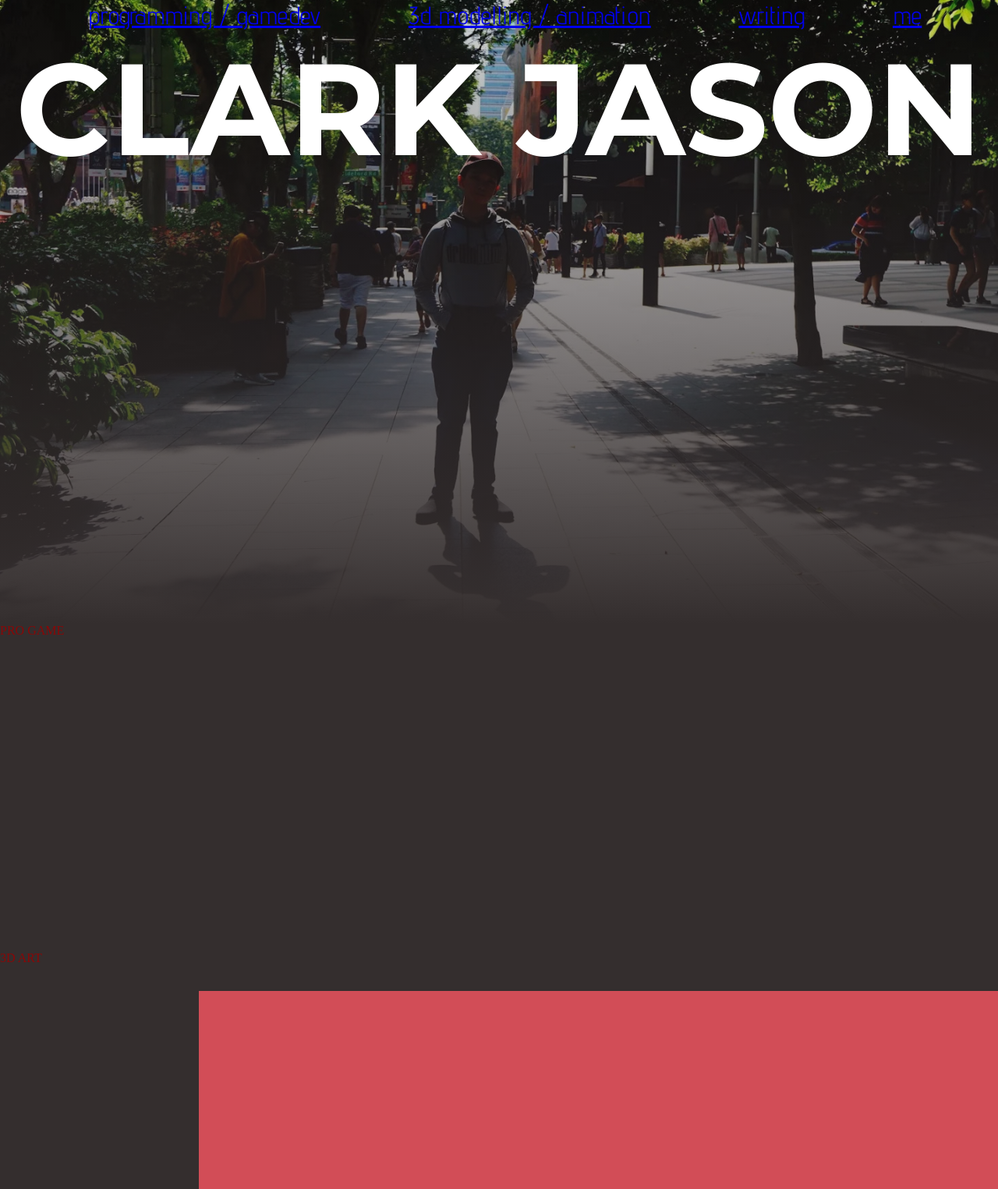
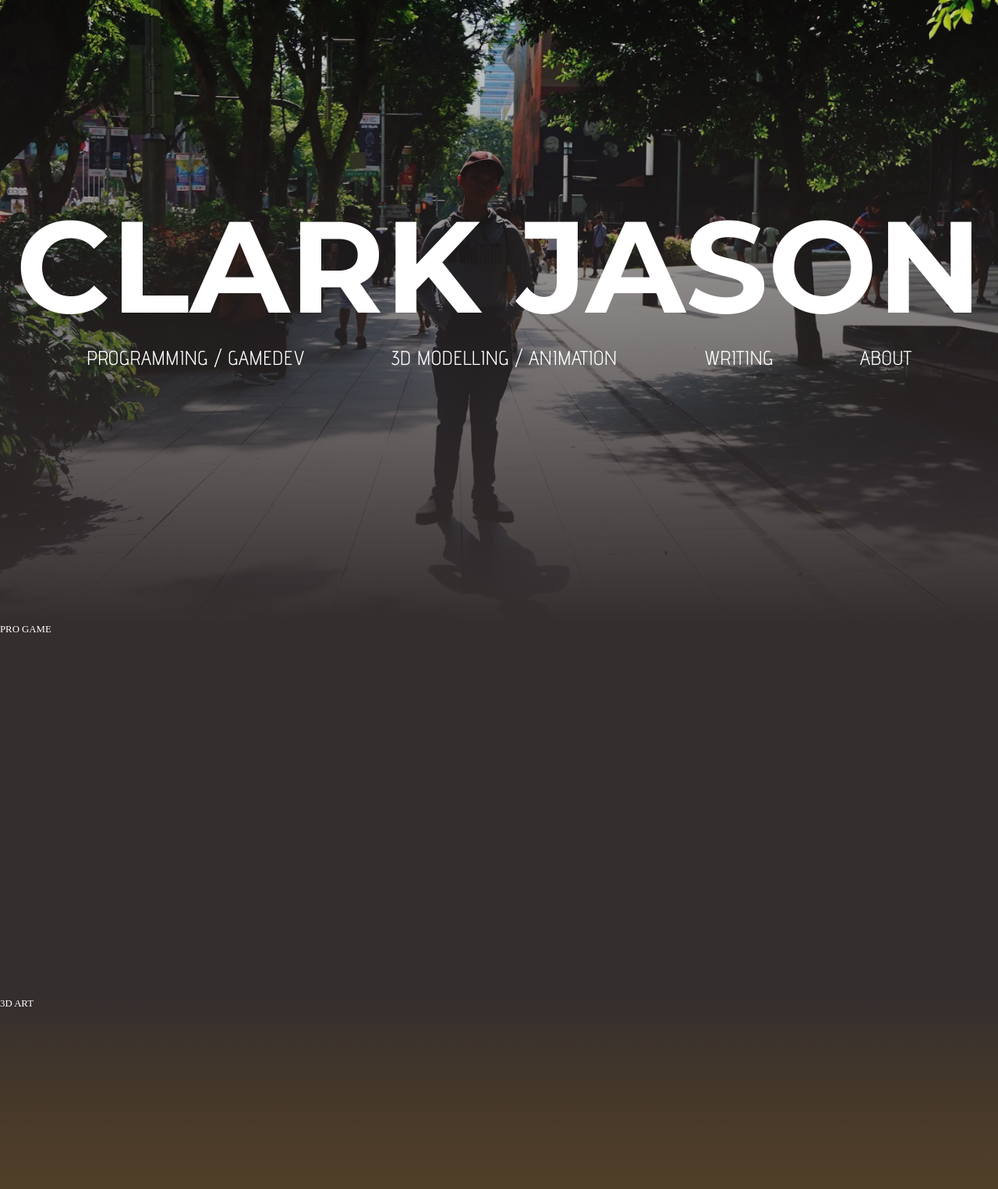
Before and after one commit to clarkjasonSK/clarkjasonsk.github.io, a plain HTML site: page index.html in a window 1280 px wide. Shown: the top 1525 px of the page at 78% size. Drawn offline with Linux system fonts and the light colour scheme.

Commit message:
forgot to commit these
improved coloring and text
heavily considering removing hotlinks

```diff
--- a/css/main.css
+++ b/css/main.css
@@ -16,7 +16,9 @@
 }
 
 @-moz-document url-prefix() {
-    html,body{overflow-y: hidden !important;}
+    html,body{
+		scrollbar-width: none;
+    }
 }
 
 *{
@@ -37,13 +39,15 @@ body{
 .topBlur{
 	width: 100vw;
 	height: 100vh;
-	/*background: linear-gradient(to top, rgba(210,77,87,0.2),  rgb(210,77,87));*/
+	/*background: linear-gradient(to top, rgba(210,77,87,0),  rgb(210,77,87));*/
+	/*background: linear-gradient(to top, rgba(138,7,7,0.1),  rgba(138,7,7,.9));*/
 	background: linear-gradient(to top, rgba(52,46,46,0.2),  rgb(52,46,46));
 }
 .bottomBlur{
 	width: 100vw;
 	height: 100vh;
-	/*background: linear-gradient(to bottom, rgba(210,77,87,0.2),  rgb(210,77,87));*/
+	/*background: linear-gradient(to bottom, rgba(210,77,87,0),  rgb(210,77,87));*/
+	/*background: linear-gradient(to bottom, rgba(138,7,7,0.1),  rgba(138,7,7,.9));*/
 	background: linear-gradient(to bottom, rgba(52,46,46,0.2),  rgb(52,46,46));
 }
 
@@ -62,30 +66,46 @@ header{
 
 #nav_bar{
 	width: 100vw;
-	font-family: adventpro;
-	color: white;
-	font-size: 2.5vw;
 	display: flex;
 	justify-content: space-evenly;
 }
-.skill{
-	margin-left: 15px;
+a{
+	font-family: adventpro;
+	color: white;
+	font-size: 2vw;
+	text-decoration: none;
 }
 
 #headerText{
 	width: 100vw;
-	height: 100vh;
 
 	font-family: montserrat;
 	font-size: 13vw;
 	color: white;
 	text-align: center;
-	vertical-align: middle;
+	padding-top: 30vh;
 }
 
 .section{
-	width: 100vw; height: 420px;
+	color: white;
+	width: 100vw;
 	/*background-color: rgb(210,77,87);*/
 	background-color: rgb(52,46,46);
+	font-size: 1vw;
 
 }
+
+#pro_game{
+	 height: 60vh;
+	/*background-color: red;*/
+}
+#art_3d{
+	 height: 100vh;
+	background-color: orange;
+}
+#writing{
+	background-color: yellow;
+}
+#about{
+	background-color: green;
+}
--- a/index.html
+++ b/index.html
@@ -10,22 +10,23 @@
 
 		<header>
 			<div class="bottomBlur">
-				<div id="nav_bar">
-					<a href="#pro_game" class="skill">
-						programming / gamedev
-					</a>
-					<a href="#3d_art" class="skill">
-						3d modelling / animation
-					</a>
-					<a href="#writing" class="skill">
-						writing
-					</a>
-					<a href="#about" class="skill">
-						me
-					</a>
-				</div>
 				<div id="headerText">
 					CLARK JASON
+				</div>
+
+				<div id="nav_bar">
+					<a href="#pro_game">
+						PROGRAMMING / GAMEDEV
+					</a>
+					<a href="#art_3d">
+						3D MODELLING / ANIMATION
+					</a>
+					<a href="#writing">
+						WRITING
+					</a>
+					<a href="#about" >
+						ABOUT
+					</a>
 				</div>
 			</div>
 		</header>
@@ -34,27 +35,23 @@
 		</div> -->
 
 		<div class="section" id="pro_game">
-			<div class="topBlur">
-				PRO GAME
-			</div>
+			PRO GAME
 		</div>
 
-		<div class="section" id="3d_art">
-			<div class="bottomBlur">
-				3D ART
+		<div class="section" id="art_3d">
+			<div class="topBlur">
+				<div class="bottomBlur">
+					3D ART
+				</div>
 			</div>
 		</div>
 
 		<div class="section" id="writing">
-			<div class="topBlur">
-				WRITING
-			</div>
+			WRITING
 		</div>
 
 		<div class="section" id="about">
-			<div class="bottomBlur">
-				ABOUT
-			</div>
+			ABOUT
 		</div>
 
 	</body>
```
Also changed, not shown: 1 other file.
